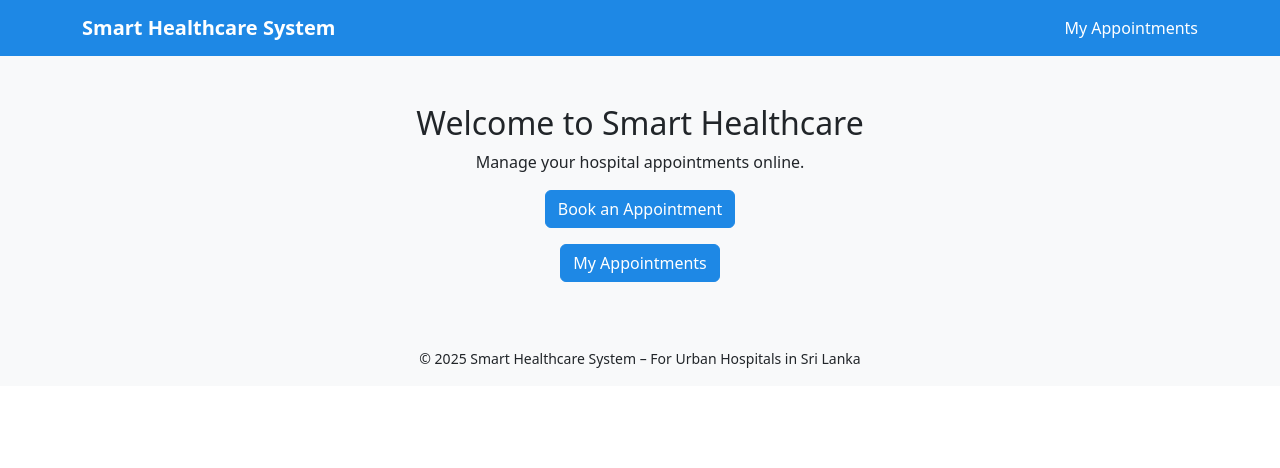
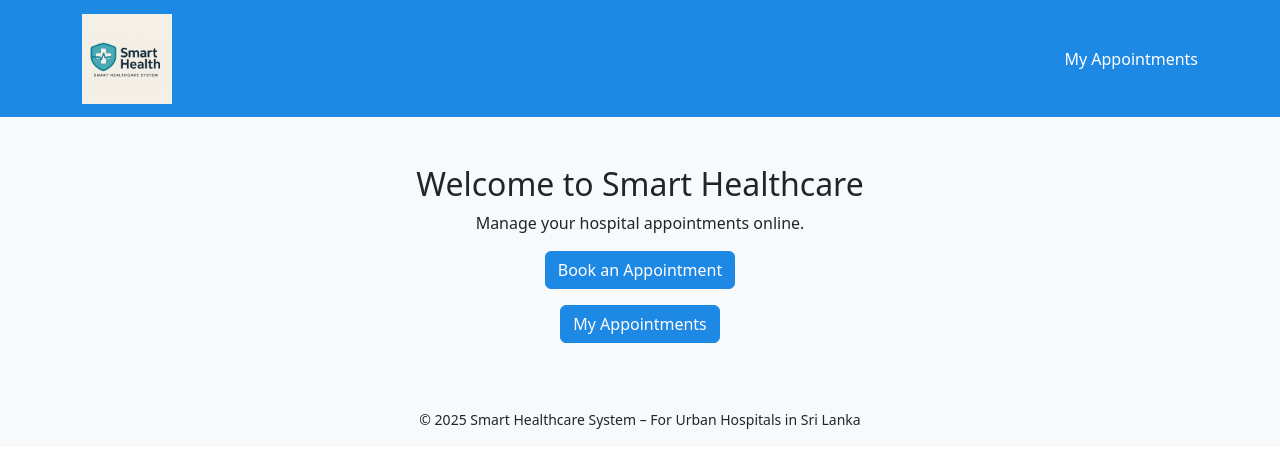
Before and after one commit to Indusaranie004/HealthCare, a React (Create React App) app in the folder frontend/: page / in a window 1280 px wide. Shown: the top 468 px of the page. Built offline with nearby package versions, Linux system fonts and the light colour scheme.

Commit message:
Updated Manage Appoitment Frontend

```diff
--- a/frontend/src/App.js
+++ b/frontend/src/App.js
@@ -12,52 +12,51 @@ function App() {
   return (
     <Router>
       <div className="App">
-        {/* Navbar — only brand name, NO "Book Appointment" */}
+        {/* Navbar with Logo */}
         <nav className="navbar navbar-expand-lg" style={{ backgroundColor: '#1E88E5' }}>
           <div className="container">
-            <Link className="navbar-brand text-white fw-bold" to="/">
-              Smart Healthcare System
+            {/* ✅ LOGO REPLACES TEXT */}
+            <Link className="navbar-brand" to="/">
+              <img
+                src="/logo.png"
+                alt="Smart Healthcare Logo"
+                height="90"
+                className="d-inline-block align-text-top"
+              />
             </Link>
-            {/* Optional: Keep "My Appointments" in header OR remove this div entirely */}
             <div className="ms-auto">
               <Link className="nav-link text-white" to="/appointments">My Appointments</Link>
             </div>
           </div>
         </nav>
 
+        {/* Rest of code remains unchanged */}
         <div className="container mt-4">
           <Routes>
-            {/* Home Page */}
             <Route
               path="/"
               element={
                 <div className="text-center mt-5">
                   <h2>Welcome to Smart Healthcare</h2>
                   <p>Manage your hospital appointments online.</p>
-
-                  {/* Primary Action: Book Appointment */}
                   <Link
                     to="/book"
                     className="btn btn-primary mb-3"
-                    style={{ backgroundColor: '#1E88E5', borderColor: '#1E88E5' }}
+                    style={{ backgroundColor: '#1E88E5', borderColor: '#1E88E5', color: 'white' }}
                   >
                     Book an Appointment
                   </Link>
-
-                  {/* Secondary Action: View Appointments */}
                   <br />
                   <Link
                     to="/appointments"
                     className="btn btn-primary"
-                   style={{ backgroundColor: '#1E88E5', borderColor: '#1E88E5', color: 'white' }}
+                    style={{ backgroundColor: '#1E88E5', borderColor: '#1E88E5', color: 'white' }}
                   >
                     My Appointments
                   </Link>
                 </div>
               }
             />
-
-            {/* Other Pages */}
             <Route path="/book" element={<BookAppointment />} />
             <Route path="/appointments" element={<ViewAppointments />} />
             <Route path="/reschedule/:id" element={<RescheduleAppointment />} />
```
Also changed, not shown: frontend/public/logo.png (added).
